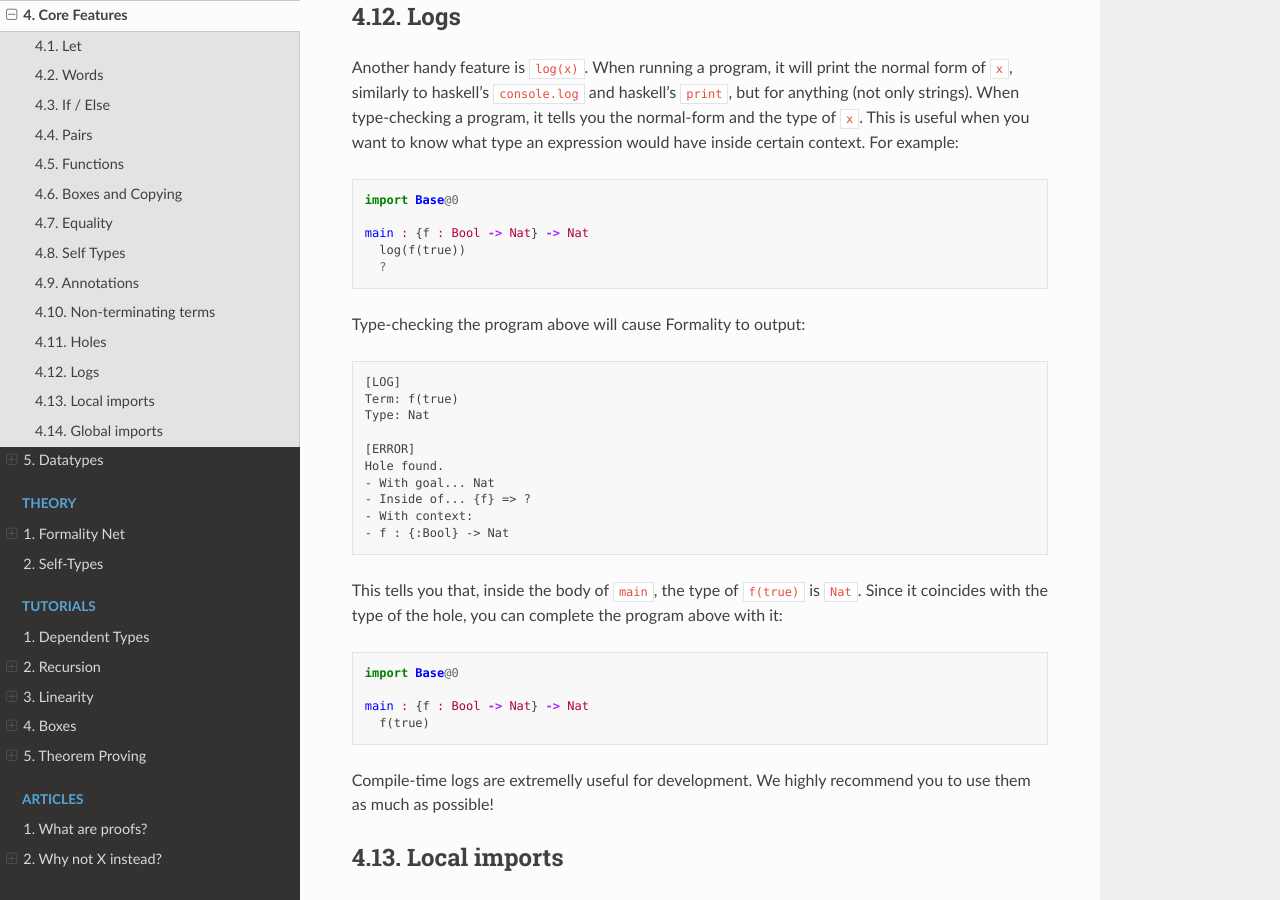
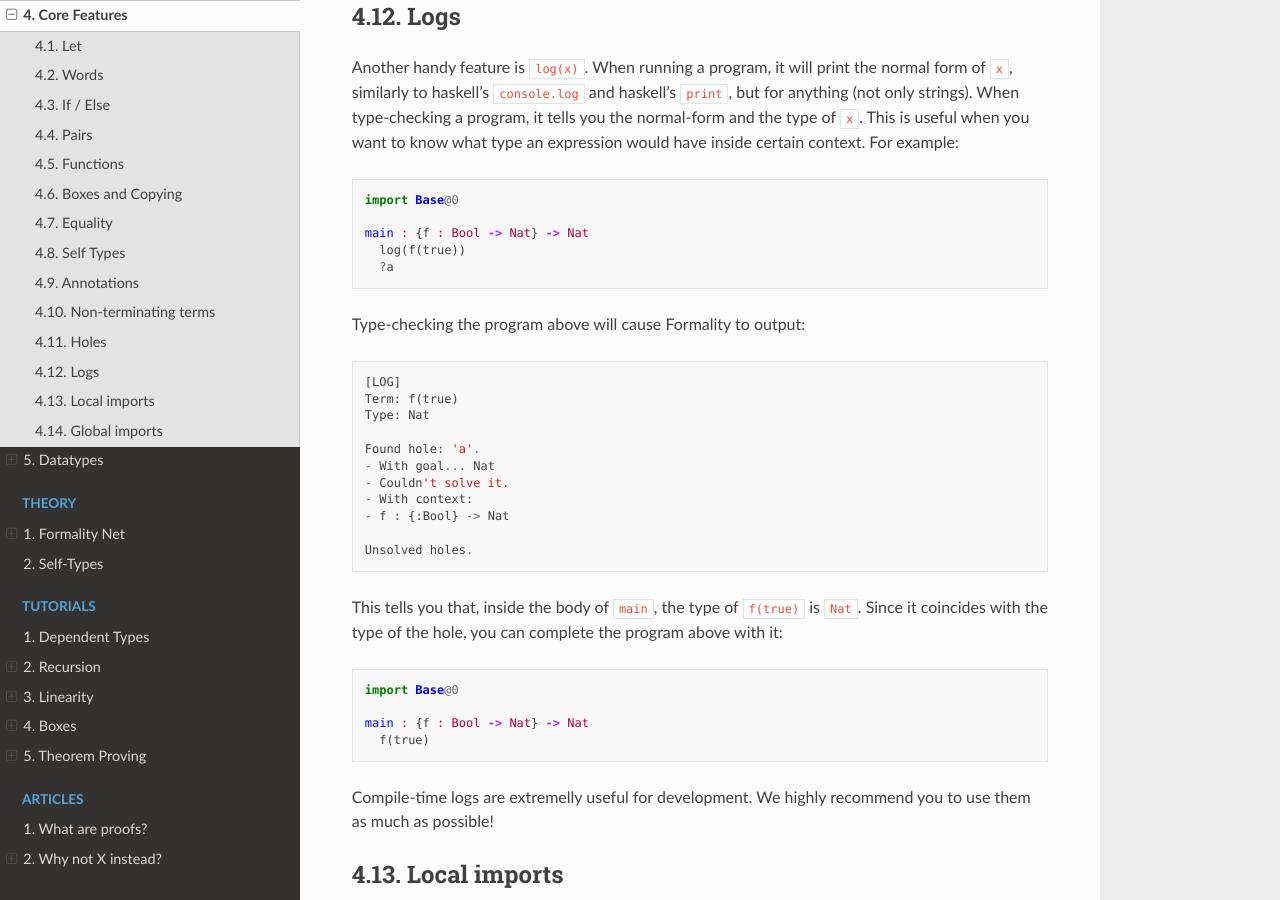
Before and after one commit to Soonad/docs.formality-lang.org, a Sphinx documentation site: the page built from docs/source/language/4.Core-Features.md, in a window 1280 px wide and 900 px high, scrolled down 11478 px. Built offline with Sphinx 7.4.7 and the Read the Docs theme 2.0.0, drawn with Linux system fonts in a browser that asks for light colours; pages that are not in the unit, such as notebooks, are missing from menus.

Commit message:
Fix detail in Core-Features

````diff
--- a/docs/source/language/4.Core-Features.md
+++ b/docs/source/language/4.Core-Features.md
@@ -480,7 +480,7 @@ import Base@0
 
 main : {f : Bool -> Nat} -> Nat
   log(f(true))
-  ?
+  ?a
 ```
 
 Type-checking the program above will cause Formality to output:
@@ -490,12 +490,13 @@ Type-checking the program above will cause Formality to output:
 Term: f(true)
 Type: Nat
 
-[ERROR]
-Hole found.
+Found hole: 'a'.
 - With goal... Nat
-- Inside of... {f} => ?
+- Couldn't solve it.
 - With context:
 - f : {:Bool} -> Nat
+
+Unsolved holes.
 ```
 
 This tells you that, inside the body of `main`, the type of `f(true)` is `Nat`. Since it coincides with the type of the hole, you can complete the program above with it:
````
